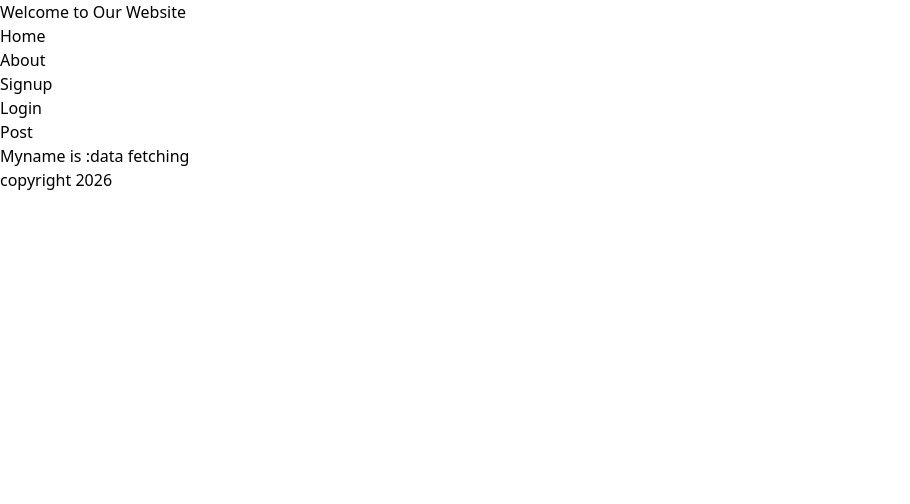
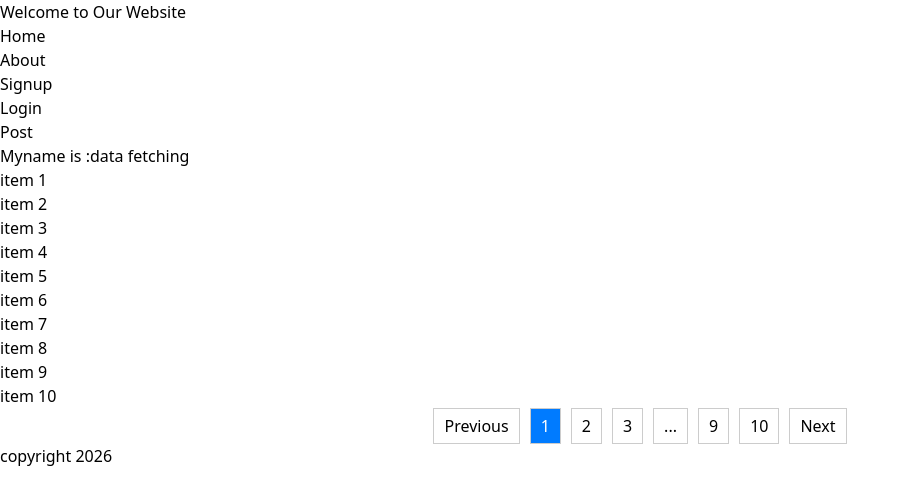
Before and after one commit to padamthapa786/react-batch-5, a React (Vite) app: page / in a window 1280 px wide. Shown: the top 504 px of the page, without its empty margins (0-910 px from the left). Built offline with nearby package versions, Linux system fonts and the light colour scheme; no server answers.

Commit message:
feat:paginate added

```diff
--- a/package.json
+++ b/package.json
@@ -25,6 +25,7 @@
     "react-dropzone": "^14.3.8",
     "react-hook-form": "^7.55.0",
     "react-icons": "^5.5.0",
+    "react-paginate": "^8.3.0",
     "react-router": "^7.5.0",
     "react-toastify": "^11.0.5",
     "styled-components": "^6.1.17",
--- a/src/index.css
+++ b/src/index.css
@@ -1,3 +1,22 @@
 @tailwind base;
 @tailwind components;
 @tailwind utilities;
+
+.pagination {
+    display: flex;
+    list-style: none;
+    gap: 10px;
+    justify-content: center;
+    padding: 0;
+  }
+
+  .pagination li {
+    padding: 5px 10px;
+    border: 1px solid #ccc;
+    cursor: pointer;
+  }
+
+  .pagination li.active {
+    background-color: #007bff;
+    color: white;
+  }
--- a/src/pages/HomePage.jsx
+++ b/src/pages/HomePage.jsx
@@ -6,6 +6,7 @@ import { FaTruckLoading } from "react-icons/fa";
 import usefetch from "../hook/usefetch";
 import VideoList from "./videos";
 import { http } from "../config/axios";
+import Paginate from "./pagination";
 
 //props drilling
 export const datacontext = createContext();
@@ -34,7 +35,11 @@ const HomePage = () => {
     }
   };
 
-  return <div>Myname is :{dataparse?.username || "data fetching"}</div>;
+  return <div>Myname is :{dataparse?.username || "data fetching"}
+  <div>
+    <Paginate/>
+  </div>
+  </div>;
 };
 
 export default HomePage;
--- /dev/null
+++ b/src/pages/pagination.jsx
@@ -0,0 +1,54 @@
+import React, { useState } from "react";
+import ReactPaginate from "react-paginate";
+
+//statically kasari paginate ///
+
+const items = Array.from(
+  {
+    length: 100,
+  },
+  (_, i) => `item ${i + 1}`
+);
+console.log(items);
+const itemPerPage = 10;
+
+const Paginate = () => {
+  //javascript
+  const [currentPage, setCurrentPage] = useState(0);
+
+  //logic to calcalute current item
+  //currentitems
+  //pagecount
+
+  const offset = currentPage * itemPerPage;
+  const currentItems = items.slice(offset, offset + itemPerPage);
+  const pageCount = Math.ceil(items.length / itemPerPage);
+
+  const handlePageClick = ({ selected }) => {
+    setCurrentPage(selected);
+  };
+
+  return (
+    <>
+      <div>
+        <ul>
+          {currentItems.map((item, index) => (
+            <li key={index}>{item}</li>
+          ))}
+        </ul>
+        <ReactPaginate
+          pageCount={pageCount}
+          onPageChange={handlePageClick}
+          previousLabel={"Previous"}
+          nextLabel="Next"
+          containerClassName="pagination"
+          activeClassName="active"
+          pageRangeDisplayed={3}
+          marginPagesDisplayed={2}
+        />
+      </div>
+    </>
+  );
+};
+
+export default Paginate;
```
Also changed, not shown: 1 other file (tests, documents, lock files or other folders).
